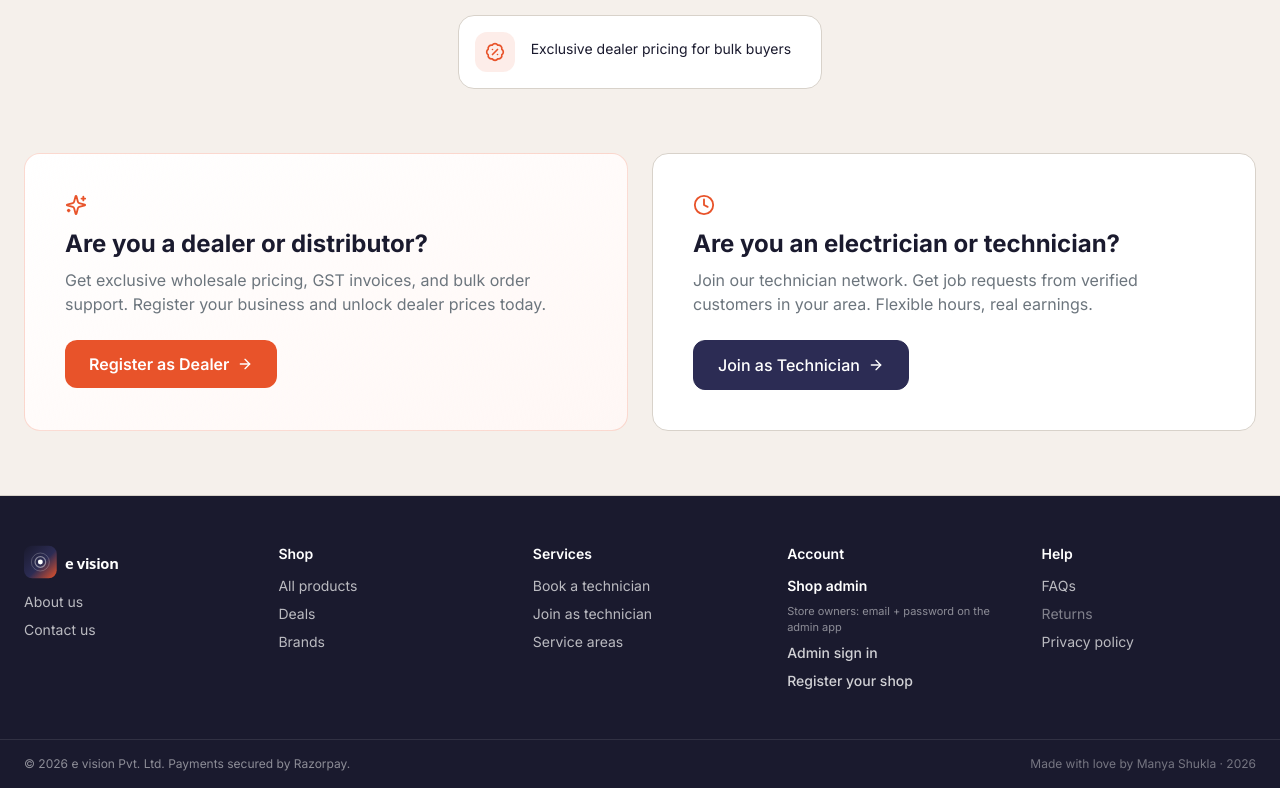
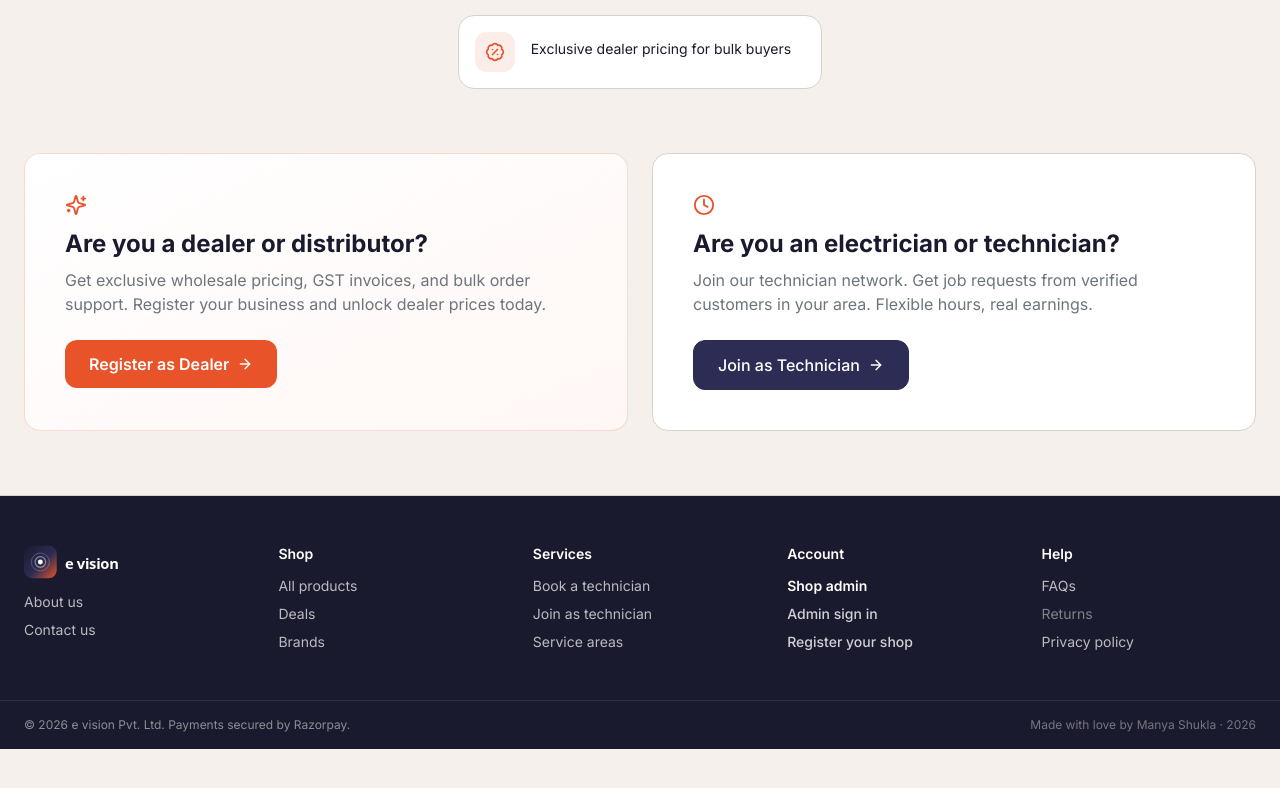
Before and after one commit to shukla-manya/evision-platform-, a Next.js app in the folder frontend-web/: page / in a window 1280 px wide. Shown: the part 1691-2479 px from the top of the page. After the commit the page ends 2440 px from the top, so only its background shows below. Built offline with nearby package versions, Linux system fonts and the light colour scheme; no server answers.

Commit message:
feat: update features and improve system performance

```diff
--- a/frontend-web/components/public/PublicFooter.tsx
+++ b/frontend-web/components/public/PublicFooter.tsx
@@ -154,9 +154,6 @@ export function PublicFooter() {
           {!loggedIn ? (
             <>
               <p className="font-semibold text-white mb-2 text-sm">Shop admin</p>
-              <p className="text-[11px] text-white/50 leading-snug mb-2">
-                Store owners: email + password on the admin app
-              </p>
               <ul className="space-y-2 text-white/80">
                 <li>
                   <a
```
